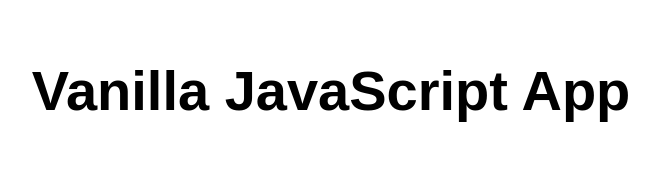
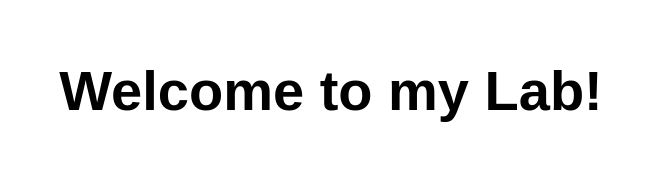
Before and after one commit to GitRandyAZ/my-first-static-web-app, a plain HTML site: page index.html in a window 1280 px wide. Shown: the whole page, without its empty margins (309-968 px from the left). Drawn offline with Linux system fonts and the light colour scheme.

Commit message:
Update index.html

```diff
--- a/index.html
+++ b/index.html
@@ -5,12 +5,12 @@
   <meta charset="UTF-8">
   <meta name="viewport" content="width=device-width, initial-scale=1.0">
   <link rel="stylesheet" href="styles.css">
-  <title>Vanilla JavaScript App</title>
+  <title>Cross Connect Labs</title>
 </head>
 
 <body>
   <main>
-    <h1>Vanilla JavaScript App</h1>
+    <h1>Welcome to my Lab!</h1>
   </main>
 </body>
 
```
